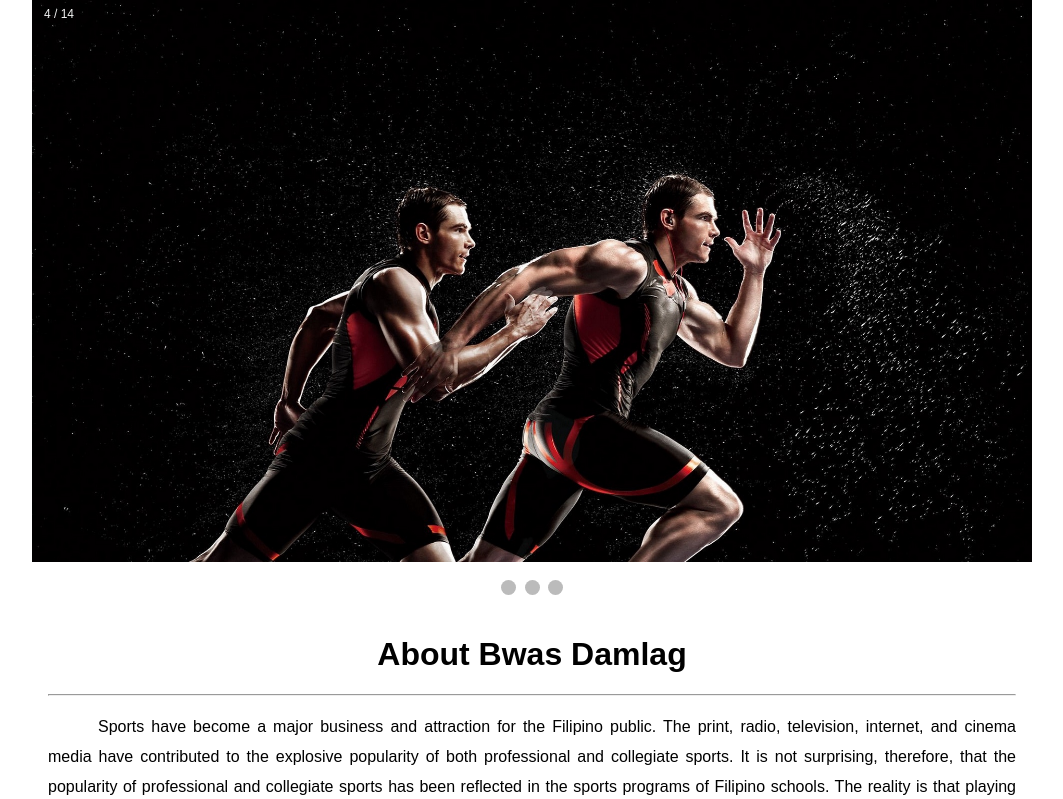
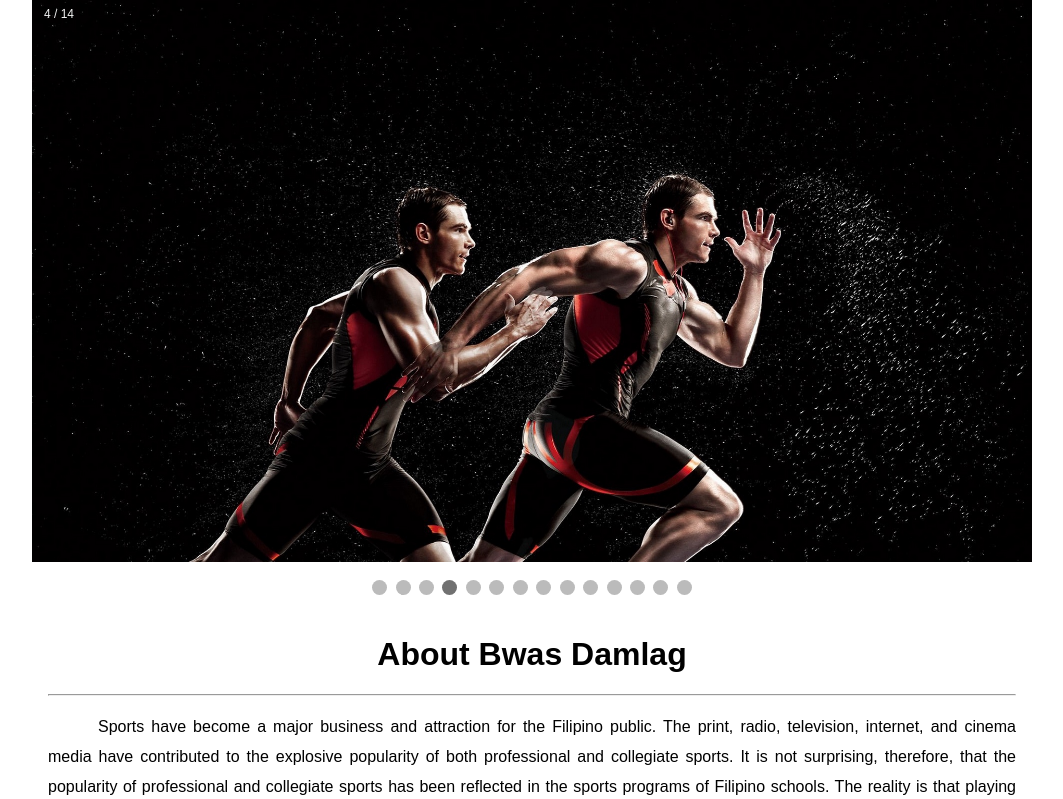
Before and after one commit to ivanraybuglosa/bwas_damlag_web, a PHP site: page /home.php in a window 1280 px wide. Shown: the part 65-864 px from the top of the page, without its empty margins (108-1171 px from the left). Run offline with PHP 8.4, Linux system fonts and the light colour scheme; the visitor is signed in with stand-in values (Sample User, id 1); data comes from the database, SQL or seed files in the repository.

Commit message:
updated dot

```diff
--- a/home.php
+++ b/home.php
@@ -195,6 +195,17 @@
     <span class="dot"></span>
     <span class="dot"></span>
     <span class="dot"></span>
+    <span class="dot"></span>
+    <span class="dot"></span>
+    <span class="dot"></span>
+    <span class="dot"></span>
+    <span class="dot"></span>
+    <span class="dot"></span>
+    <span class="dot"></span>
+    <span class="dot"></span>
+    <span class="dot"></span>
+    <span class="dot"></span>
+    <span class="dot"></span>
     </div>
 
 
```
